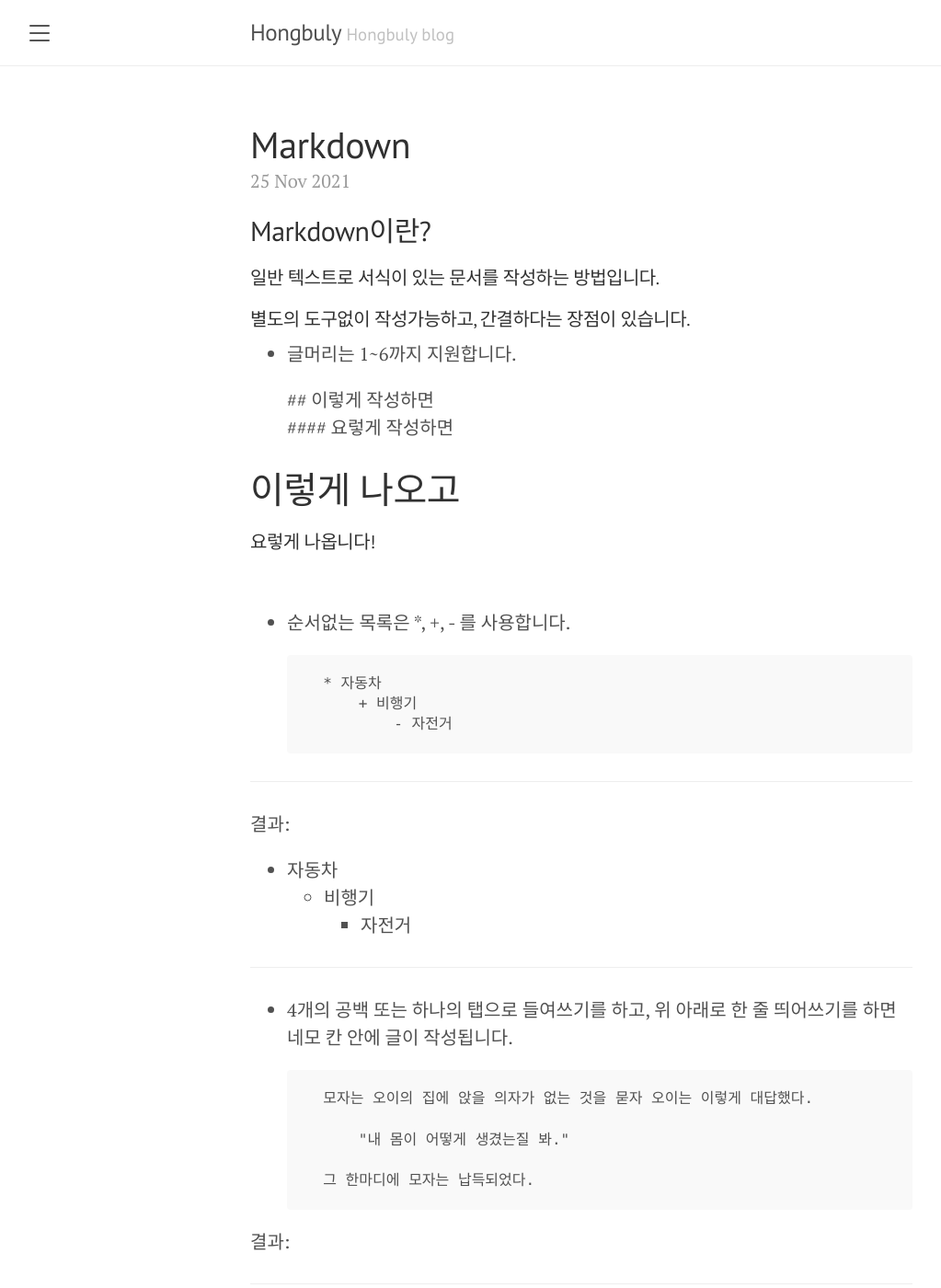
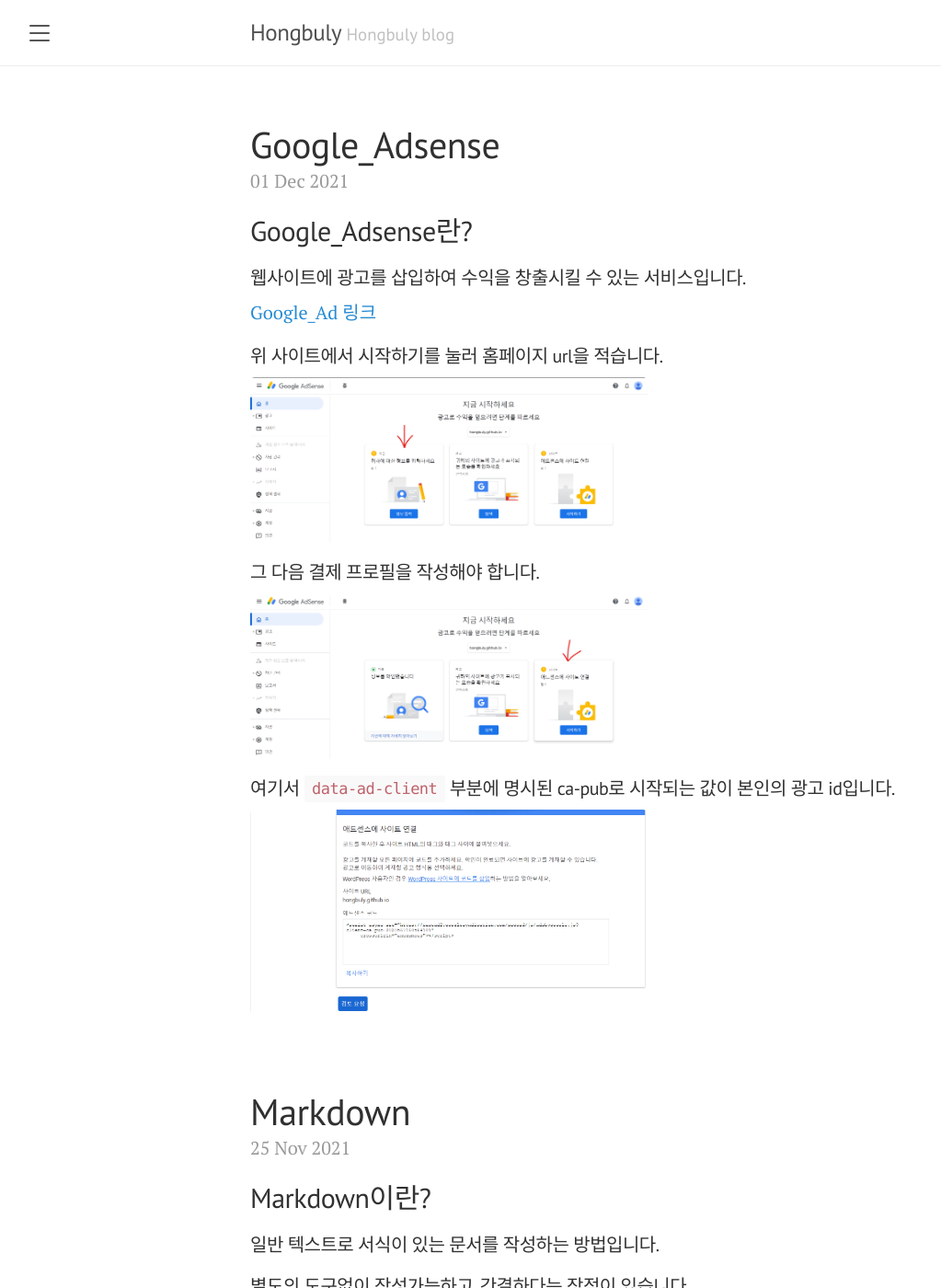
Before and after one commit to hongbuly/hongbuly.github.io, a Jekyll site: the page built from index.html, in a window 1280 px wide and 1400 px high. Shown: the whole window at 92% size, without its empty margins (8-1031 px from the left). Built offline with Jekyll 4.4.1, drawn with Linux system fonts in a browser that asks for light colours; the list of posts is cut into pages by our own code.

Commit message:
Update files

```diff
--- a/_includes/sidebar.html
+++ b/_includes/sidebar.html
@@ -16,14 +16,14 @@
       `layout: page` in the front-matter. See readme for usage.
     {% endcomment %}
 
-    <!-- {% assign pages_list = site.pages | sort:"url" %}
+    {% assign pages_list = site.pages | sort:"url" %}
     {% for node in pages_list %}
       {% if node.title != null %}
         {% if node.layout == "page" %}
           <a class="sidebar-nav-item{% if page.url == node.url %} active{% endif %}" href="{{ node.url | absolute_url }}">{{ node.title }}</a>
         {% endif %}
       {% endif %}
-    {% endfor %} -->
+    {% endfor %}
 
     <!-- <a class="sidebar-nav-item" href="{{ site.github.repo }}/archive/v{{ site.version }}.zip">Download</a> -->
     <!-- <a class="sidebar-nav-item" href="{{ site.github.repo }}">GitHub project</a> -->
--- /dev/null
+++ b/_posts/2021-12-1-Google_Adsense.md
@@ -0,0 +1,20 @@
+---
+layout: post
+title: Google_Adsense
+date: 2021-12-1 23:57:59 +0900
+categories: jekyll update
+comments: true
+---
+
+## Google_Adsense란?
+#### 웹사이트에 광고를 삽입하여 수익을 창출시킬 수 있는 서비스입니다.
+[Google_Ad 링크](https://www.google.com/intl/ko_kr/adsense/start/)
+
+#### 위 사이트에서 시작하기를 눌러 홈페이지 url을 적습니다.
+<img src="images/adsense01.png" width="60%" height="60%">
+
+#### 그 다음 결제 프로필을 작성해야 합니다.
+<img src="images/adsense02.png" width="60%" height="60%">
+
+#### 여기서 `data-ad-client` 부분에 명시된 ca-pub로 시작되는 값이 본인의 광고 id입니다.
+<img src="images/adsense03.png" width="60%" height="60%">
--- a/about.md
+++ b/about.md
@@ -3,27 +3,7 @@
 title: About
 ---
 
-<p class="message">
-  Hey there! This page is included as an example. Feel free to customize it for your own use upon downloading. Carry on!
-</p>
-
-In the novel, *The Strange Case of Dr. Jeykll and Mr. Hyde*, Mr. Poole is Dr. Jekyll's virtuous and loyal butler. Similarly, Poole is an upstanding and effective butler that helps you build Jekyll themes. It's made by [@mdo](https://twitter.com/mdo).
-
-There are currently two themes built on Poole:
-
-* [Hyde](http://hyde.getpoole.com)
-* [Lanyon](http://lanyon.getpoole.com)
-
-Learn more and contribute on [GitHub](https://github.com/poole).
-
-## Setup
-
-Some fun facts about the setup of this project include:
-
-* Built for [Jekyll](https://jekyllrb.com)
-* Developed on GitHub and hosted for free on [GitHub Pages](https://pages.github.com)
-* Coded with [Atom](https://atom.io)
-
-Have questions or suggestions? Feel free to [open an issue on GitHub](https://github.com/poole/issues/new) or [ask me on Twitter](https://twitter.com/mdo).
-
-Thanks for reading!
+## 안녕하세요!
+#### 저는 국민대학교를 재학중인 학생입니다.
+#### 이 사이트는 github pages와 jekyll 사용법에 대한 글들이 있습니다.
+#### 유용한 정보였으면 좋겠습니다. 감사합니다.
--- a/index.html
+++ b/index.html
@@ -19,6 +19,9 @@
   {% endfor %}
 </div>
 
+<script async src="https://pagead2.googlesyndication.com/pagead/js/adsbygoogle.js?client=ca-pub-2020567160564101"
+     crossorigin="anonymous"></script>
+
 <div class="pagination">
   {% if paginator.next_page %}
     <a class="pagination-item older" href="{{ paginator.next_page_path | absolute_url }}">Older</a>
```
Also changed, not shown: README.md, images/adsense01.png (added), images/adsense02.png (added), images/adsense03.png (added).
